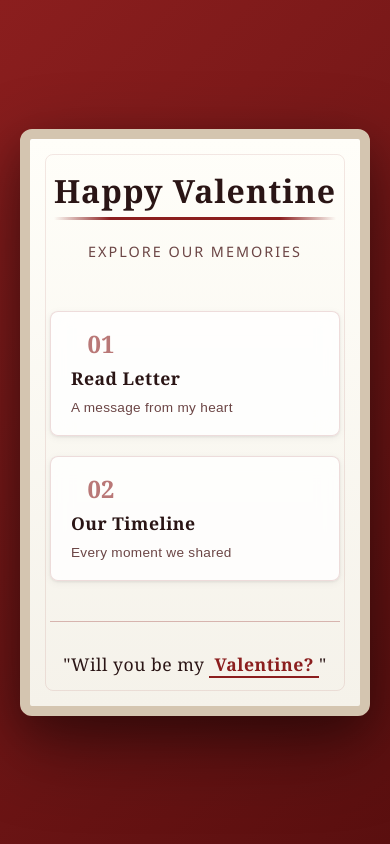
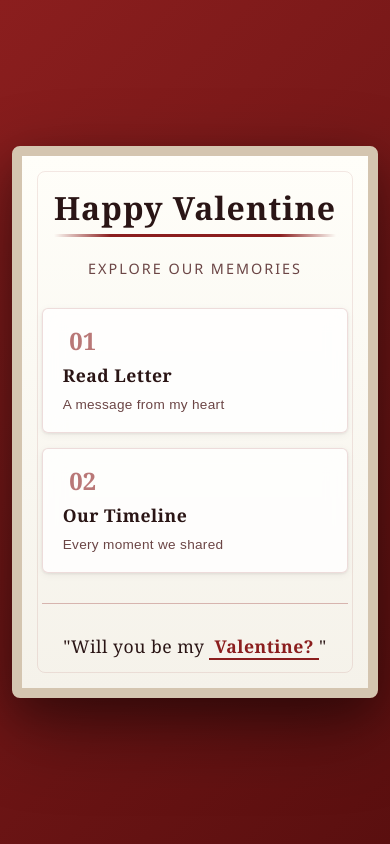
Before and after one commit to Topor24k/Valentine, a React (Vite) app: page / in a window 390 px wide. Built offline with nearby package versions, Linux system fonts and the light colour scheme.

Commit message:
Update src/components/MenuScene.css

```diff
--- a/src/components/MenuScene.css
+++ b/src/components/MenuScene.css
@@ -1,11 +1,12 @@
 .menu-scene {
   width: 100%;
   height: 100vh;
+  min-height: -webkit-fill-available;
   background: linear-gradient(135deg, #8b1e1e 0%, #5a0f0f 100%);
   display: flex;
   align-items: center;
   justify-content: center;
-  padding: 20px;
+  padding: clamp(10px, 3vw, 20px);
   opacity: 0;
 }
 
@@ -14,8 +15,8 @@
   max-width: 800px;
   background: linear-gradient(to bottom, #fffef9 0%, #f5f2ea 100%);
   border: 1px solid #d4c5b0;
-  border-radius: 12px;
-  padding: 60px 40px;
+  border-radius: clamp(8px, 1.5vw, 12px);
+  padding: clamp(30px, 5vw, 60px) clamp(20px, 4vw, 40px);
   position: relative;
   box-shadow:
     0 30px 80px rgba(0, 0, 0, 0.4),
@@ -38,12 +39,12 @@
 
 .menu-title {
   text-align: center;
-  margin-bottom: 50px;
+  margin-bottom: clamp(30px, 5vw, 50px);
 }
 
 .title-main {
   font-family: 'Playfair Display', 'Georgia', serif;
-  font-size: 3.5rem;
+  font-size: clamp(2rem, 5vw, 3.5rem);
   color: #2a1515;
   font-weight: 700;
   margin-bottom: 10px;
@@ -75,20 +76,20 @@
 .menu-items {
   display: flex;
   flex-direction: column;
-  gap: 20px;
-  margin-bottom: 40px;
+  gap: clamp(15px, 2.5vw, 20px);
+  margin-bottom: clamp(30px, 4vw, 40px);
 }
 
 .menu-item {
   background: rgba(255, 255, 255, 0.8);
   border: 1px solid rgba(139, 30, 30, 0.15);
-  padding: 30px 35px;
-  border-radius: 8px;
+  padding: clamp(20px, 3.5vw, 30px) clamp(20px, 4vw, 35px);
+  border-radius: clamp(6px, 1vw, 8px);
   cursor: pointer;
   transition: all 0.4s cubic-bezier(0.4, 0, 0.2, 1);
   display: flex;
   align-items: center;
-  gap: 25px;
+  gap: clamp(15px, 3vw, 25px);
   position: relative;
   overflow: hidden;
   box-shadow:
@@ -127,17 +128,17 @@
 
 .menu-number {
   font-family: 'Playfair Display', 'Georgia', serif;
-  font-size: 2.5rem;
+  font-size: clamp(1.5rem, 3.5vw, 2.5rem);
   color: #8b1e1e;
   font-weight: 700;
-  min-width: 60px;
+  min-width: clamp(40px, 8vw, 60px);
   line-height: 1;
   opacity: 0.6;
 }
 
 .menu-text {
   font-family: 'Lora', 'Georgia', serif;
-  font-size: 1.4rem;
+  font-size: clamp(1.1rem, 2vw, 1.4rem);
   color: #2a1515;
   font-weight: 600;
   flex: 1;
@@ -146,7 +147,7 @@
 }
 
 .menu-desc {
-  font-size: 0.95rem;
+  font-size: clamp(0.85rem, 1.5vw, 0.95rem);
   color: #6b4545;
   font-weight: 400;
   letter-spacing: 0.3px;
@@ -493,3 +494,30 @@
     font-size: 1.3rem;
   }
 }
+
+/* Large screens - prevent over-stretching */
+@media (min-width: 1920px) {
+  .menu-frame {
+    max-width: 1000px;
+  }
+
+  .title-main {
+    font-size: 4rem;
+  }
+
+  .menu-item {
+    padding: 35px 45px;
+  }
+}
+
+/* Extra large screens */
+@media (min-width: 2560px) {
+  .menu-scene {
+    padding: 40px;
+  }
+
+  .menu-frame {
+    max-width: 1200px;
+    padding: 80px 60px;
+  }
+}
```
